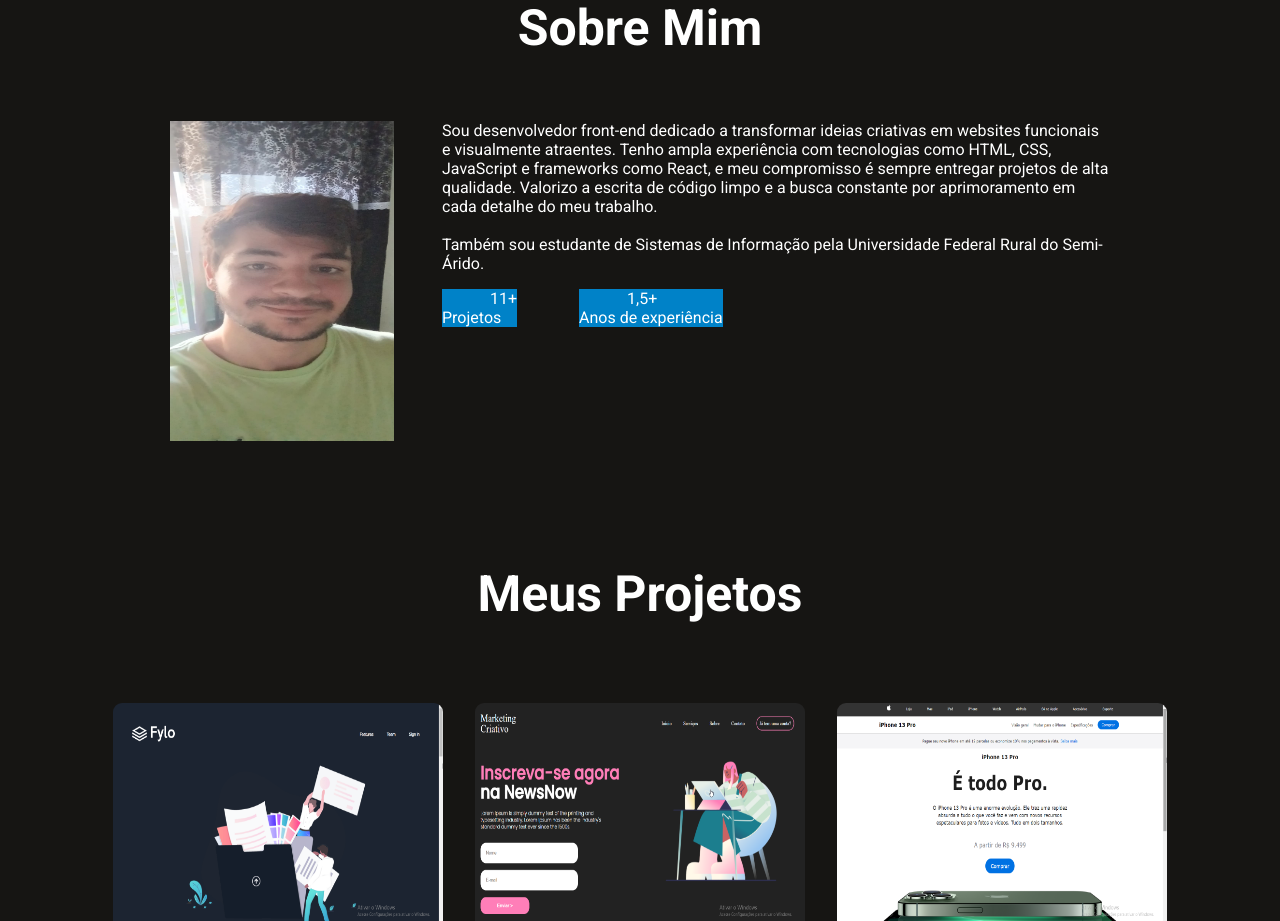
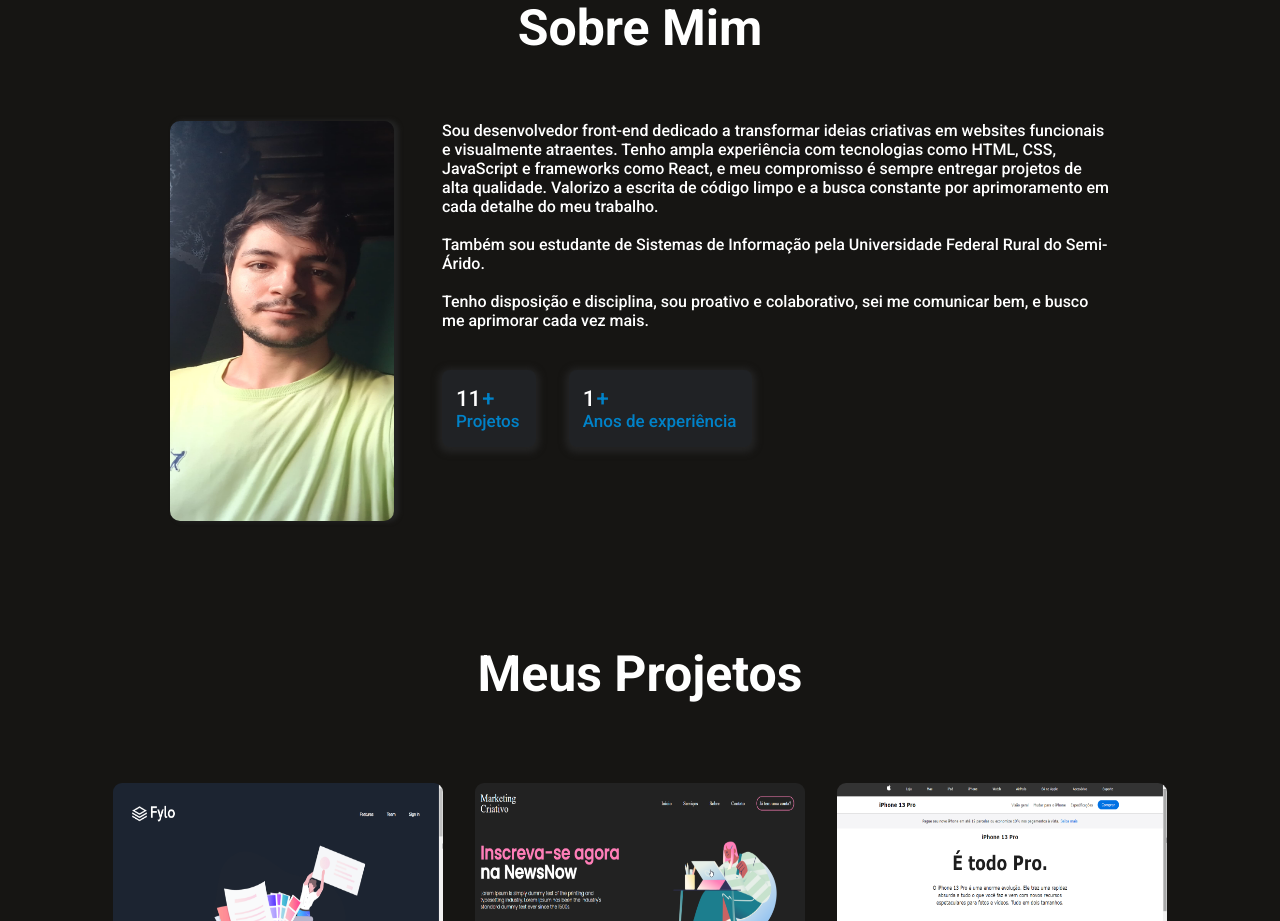
Before and after one commit to marcoshgss/portfolio-react, a React (Vite) app: page / in a window 1280 px wide. Shown: the part 780-1701 px from the top of the page. Built offline with nearby package versions, Linux system fonts and the light colour scheme.

Commit message:
mais-implementações

```diff
--- a/src/Components/About/About.css
+++ b/src/Components/About/About.css
@@ -36,15 +36,82 @@
 
 .my-about .about-left img {
   width: 14rem;
-  height: 20rem;
-  z-index: -1;
+  height: 25rem;
+  border-radius: 10px;
+  box-shadow: 4px 0px 4px 1px #232323;
 }
 
 .about-right p {
   padding-left: 3rem;
+  font-size: 16px;
+  font-weight: 500;
 }
 
-.about-experience .years-projects {
-  background-color: #0082c8;
+.about-experience .years-projects-1 {
+  background-color: #202225;
+  padding: 1rem 1rem;
   margin-left: 3rem;
+  margin-top: 1.5rem;
+  border-radius: 8px;
+  box-shadow: 0px 2px 6px 4px #232323;
 }
+
+.about-experience .years-projects-1 .amount-projects p {
+  margin-left: -50px;
+  font-size: 22px;
+  gap: 20px;
+  font-weight: 500;
+}
+
+.about-experience .years-projects-1 .amount-projects {
+  display: flex;
+  gap: 0.2rem;
+}
+
+.about-experience .years-projects-1 .amount-projects .edition {
+  color: #0082c8;
+}
+
+.about-experience .years-projects-1 .name-project .edition {
+  color: #0082c8;
+}
+
+.about-experience .years-projects-1 .name-project  p {
+  font-size: 17px;
+  margin-left: -50px;
+}
+
+
+.about-experience .years-projects-2 {
+  background-color: #202225;
+  padding: 1rem 1rem;
+  margin: 0 1.2rem;
+  margin-top: 1.5rem;
+  border-radius: 8px;
+  box-shadow: 0px 2px 6px 4px #232323;
+}
+
+.about-experience .years-projects-2 .amount-projects p {
+  margin-left: -50px;
+  font-size: 22px;
+  gap: 20px;
+  font-weight: 500;
+}
+
+.about-experience .years-projects-2 .amount-projects {
+  display: flex;
+  gap: 0.2rem;
+}
+
+.about-experience .years-projects-2 .name-project  p{
+  font-size: 17px;
+  margin-left: -50px;
+}
+
+.about-experience .years-projects-2 .amount-projects .edition {
+  color: #0082c8;
+}
+
+.about-experience .years-projects-2 .name-project .edition {
+  color: #0082c8;
+}
--- a/src/Components/About/About.jsx
+++ b/src/Components/About/About.jsx
@@ -1,6 +1,6 @@
 import React from "react";
 import "./About.css";
-import img_about from "../../assets/imagens/Imagem-2.jpg";
+import img_about from "../../assets/imagens/Imagem-9.jpg";
 
 class About extends React.Component {
   render() {
@@ -25,18 +25,32 @@ class About extends React.Component {
               Também sou estudante de Sistemas de Informação pela Universidade
               Federal Rural do Semi-Árido.
             </p>
+            <p>
+              <br /> Tenho disposição e disciplina, sou proativo e colaborativo,
+              sei me comunicar bem, e busco me aprimorar cada vez mais.
+            </p>
             <div className="about-experience">
-              <div className="years-projects">
-                <p className="p">
-                  11<span className="span">+</span>
-                </p>
-                <span className="span-one">Projetos</span>
+              <div className="years-projects-1">
+                <div className="amount-projects">
+                  <p>11</p>
+                  <div>
+                    <p className="edition">+</p>
+                  </div>
+                </div>
+                <div className="name-project">
+                  <p className="edition">Projetos</p>
+                </div>
               </div>
-              <div className="years-projects">
-                <p className="p">
-                  1,5<span className="span">+</span>
-                </p>
-                <span className="span-one">Anos de experiência</span>
+              <div className="years-projects-2">
+                <div className="amount-projects">
+                  <p>1</p>
+                  <div>
+                    <p className="edition">+</p>
+                  </div>
+                </div>
+                <div className="name-project">
+                  <p className="edition">Anos de experiência</p>
+                </div>
               </div>
             </div>
           </div>
```
